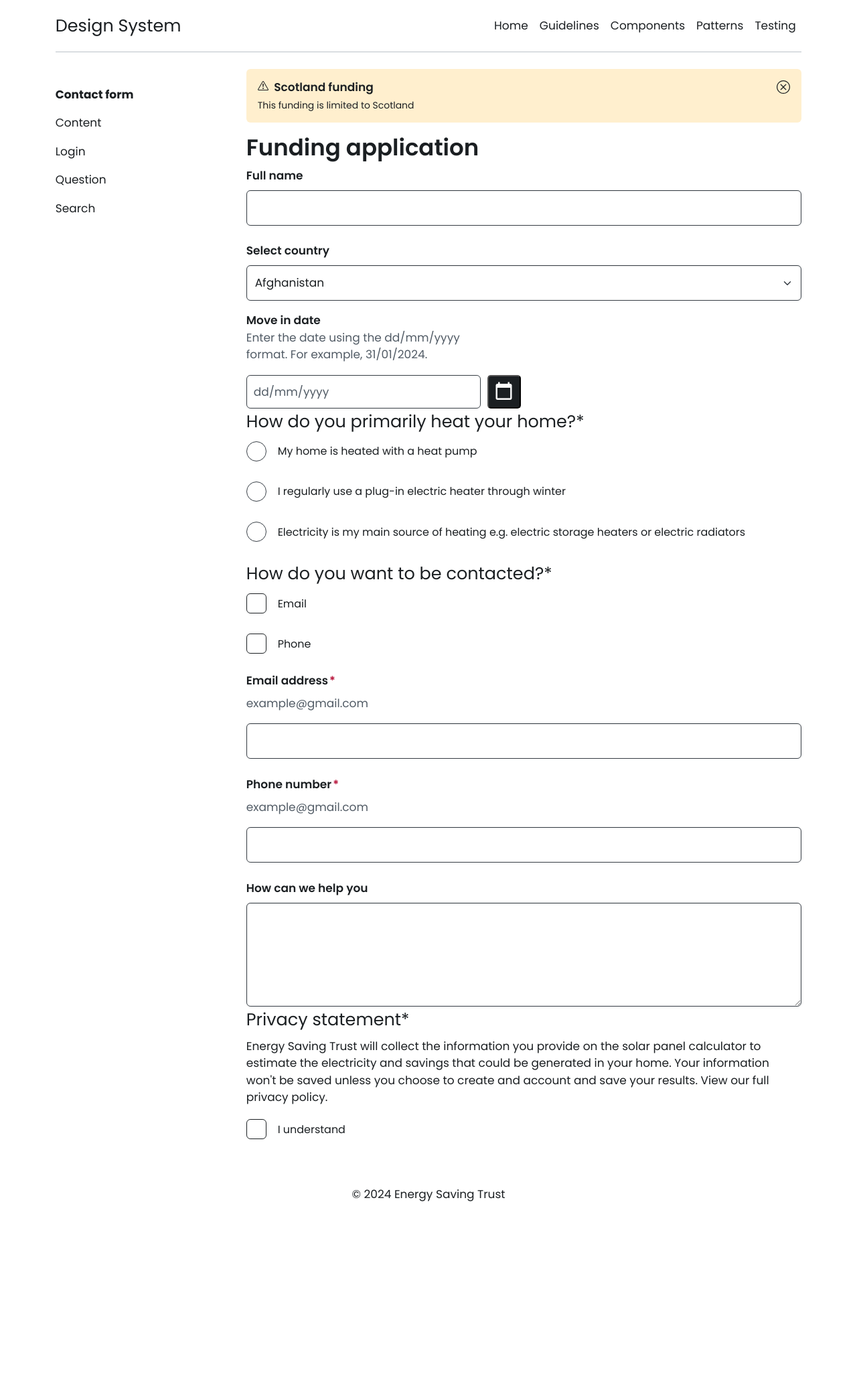
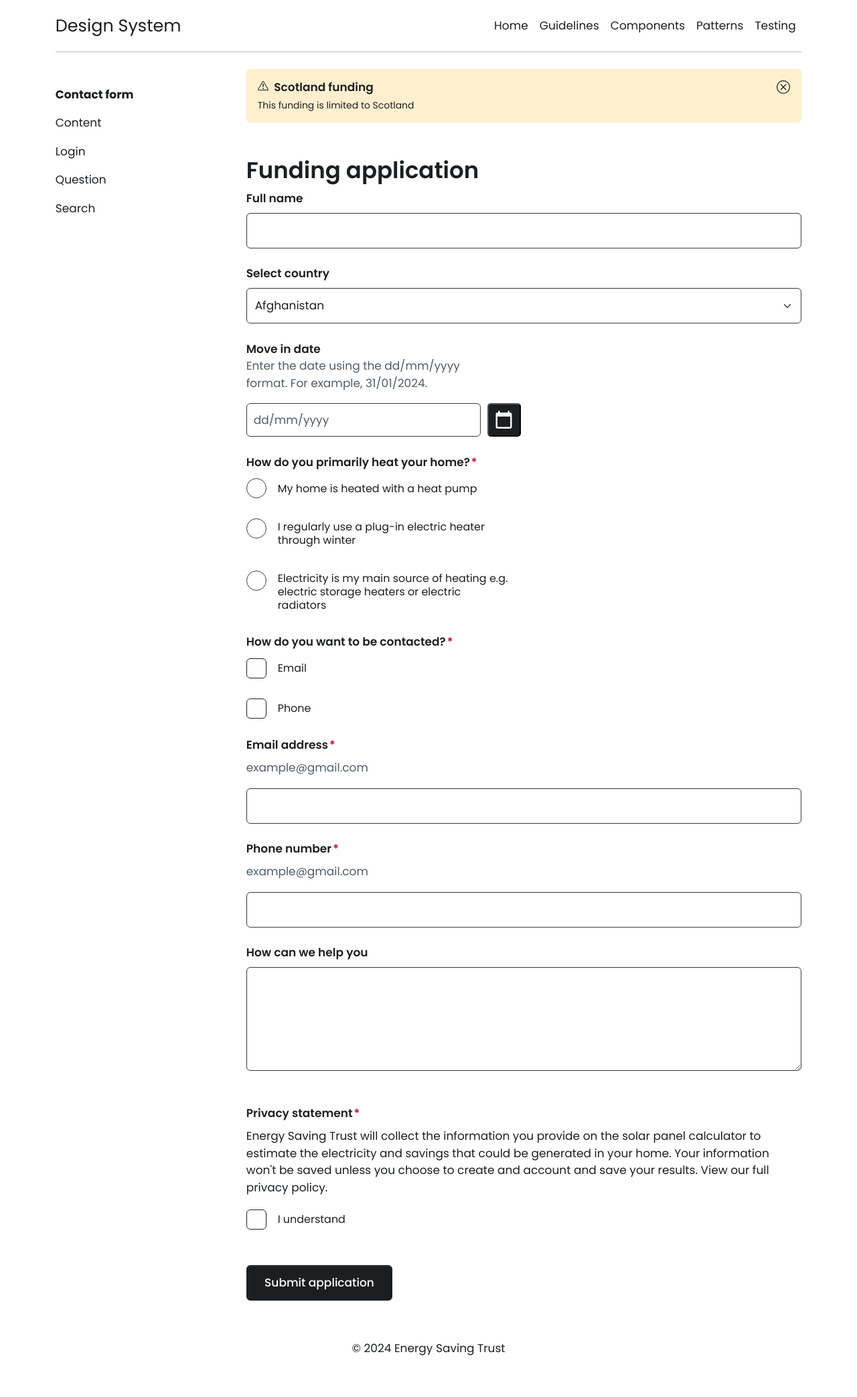
Before and after one commit to Energy-Saving-Trust/Design-System, a Jekyll site: the page built from testing/contact-form.md, in a window 1280 px wide. Shown: the whole page at 67% size. Built offline with Jekyll 4.4.1, drawn with Linux system fonts in a browser that asks for light colours; before the commit the page ends 1856 px from its top, so only the background shows below that.

```diff
--- a/_sass/est/forms/_form-check.scss
+++ b/_sass/est/forms/_form-check.scss
@@ -14,6 +14,10 @@
   .form-check-input {
     float: left;
     margin-left: $form-check-padding-start * -1;
+  }
+
+  label {
+    max-width: 350px;
   }
 }
 
--- /dev/null
+++ b/_sass/est/forms/_form-select.scss
@@ -0,0 +1,71 @@
+// Select
+//
+// Replaces the browser default select with a custom one, mostly pulled from
+// https://primer.github.io/.
+
+.form-select {
+  display: block;
+  width: 100%;
+  padding: $form-select-padding-y $form-select-indicator-padding $form-select-padding-y $form-select-padding-x;
+  -moz-padding-start: subtract($form-select-padding-x, 3px); // See https://github.com/twbs/bootstrap/issues/32636
+  font-family: $form-select-font-family;
+  @include font-size($form-select-font-size);
+  font-weight: $form-select-font-weight;
+  line-height: $form-select-line-height;
+  color: $form-select-color;
+  background-color: $form-select-bg;
+  background-image: escape-svg($form-select-indicator);
+  background-repeat: no-repeat;
+  background-position: $form-select-bg-position;
+  background-size: $form-select-bg-size;
+  border: $form-select-border-width solid $form-select-border-color;
+  @include border-radius($form-select-border-radius, 0);
+  @include box-shadow($form-select-box-shadow);
+  @include transition($form-select-transition);
+  appearance: none;
+
+  &:focus {
+    outline: 1px solid transparent;
+    box-shadow: 0 0 0 2px $focus-color-light, 0 0 0 4px $focus-color-dark;
+    @if $enable-shadows {
+      box-shadow: 0 0 0 2px $focus-color-light, 0 0 0 4px $focus-color-dark;
+    } @else {
+      // Avoid using mixin so we can pass custom focus shadow properly
+      box-shadow: 0 0 0 2px $focus-color-light, 0 0 0 4px $focus-color-dark;
+    }
+  }
+
+  &[multiple],
+  &[size]:not([size="1"]) {
+    padding-right: $form-select-padding-x;
+    background-image: none;
+  }
+
+  &:disabled {
+    color: $form-select-disabled-color;
+    background-color: $form-select-disabled-bg;
+    border-color: $form-select-disabled-border-color;
+  }
+
+  // Remove outline from select box in FF
+  &:-moz-focusring {
+    color: transparent;
+    text-shadow: 0 0 0 $form-select-color;
+  }
+}
+
+.form-select-sm {
+  padding-top: $form-select-padding-y-sm;
+  padding-bottom: $form-select-padding-y-sm;
+  padding-left: $form-select-padding-x-sm;
+  @include font-size($form-select-font-size-sm);
+  @include border-radius($form-select-border-radius-sm);
+}
+
+.form-select-lg {
+  padding-top: $form-select-padding-y-lg;
+  padding-bottom: $form-select-padding-y-lg;
+  padding-left: $form-select-padding-x-lg;
+  @include font-size($form-select-font-size-lg);
+  @include border-radius($form-select-border-radius-lg);
+}
--- a/_sass/est/forms/_labels.scss
+++ b/_sass/est/forms/_labels.scss
@@ -46,3 +46,14 @@
     margin-top: -2px;
   }
 }
+
+legend {
+  font-size: 1rem;
+  font-weight: 600;
+  span {
+    color: $deeprose;
+    font-weight: 600;
+    padding-left: 2px;
+    margin-top: -2px;
+  }
+}
--- a/_sass/site.scss
+++ b/_sass/site.scss
@@ -64,7 +64,7 @@
 @import "est/forms/form-check";
 @import "est/forms/form-control";
 @import "bootstrap/forms/form-range";
-@import "bootstrap/forms/form-select";
+@import "est/forms/form-select";
 @import "est/forms/form-text";
 @import "bootstrap/forms/input-group";
 @import "est/forms/labels";
--- a/testing/contact-form.md
+++ b/testing/contact-form.md
@@ -4,7 +4,7 @@ layout: content
 section: testing
 ---
 
-<div class="alert alert-warning alert-dismissible" role="alert">
+<div class="alert alert-warning alert-dismissible mb-5" role="alert">
   <h2 class="h6 alert-icon">
   <svg xmlns="http://www.w3.org/2000/svg" width="16" height="16" fill="currentColor" class="icon" viewBox="0 0 16 16"><path d="M7.938 2.016A.13.13 0 0 1 8.002 2a.13.13 0 0 1 .063.016.15.15 0 0 1 .054.057l6.857 11.667c.036.06.035.124.002.183a.2.2 0 0 1-.054.06.1.1 0 0 1-.066.017H1.146a.1.1 0 0 1-.066-.017.2.2 0 0 1-.054-.06.18.18 0 0 1 .002-.183L7.884 2.073a.15.15 0 0 1 .054-.057m1.044-.45a1.13 1.13 0 0 0-1.96 0L.165 13.233c-.457.778.091 1.767.98 1.767h13.713c.889 0 1.438-.99.98-1.767z"/><path d="M7.002 12a1 1 0 1 1 2 0 1 1 0 0 1-2 0M7.1 5.995a.905.905 0 1 1 1.8 0l-.35 3.507a.552.552 0 0 1-1.1 0z"/></svg>Scotland funding</h2>
   This funding is limited to Scotland
@@ -18,7 +18,7 @@ section: testing
   <input type="text" class="form-control" name="exampleFormControlInput1" id="exampleFormControlInput1">
 </div>
 
-<div>
+<div class="mb-4">
   <label for="exampleFormControlInput2" class="form-label">Select country</label>
   <select class="form-select" name="exampleFormControlInput2" id="exampleFormControlInput2">
     <option value="AF">Afghanistan</option>
@@ -270,7 +270,7 @@ section: testing
   </select>
 </div>
 
-  <div id="myDatepicker" class="datepicker">
+  <div id="myDatepicker" class="datepicker mb-4">
     <div class="date">
       <label for="id-textbox-1">Move in date</label>
       <p class="desc" id="id-description-1">Enter the date using the dd/mm/yyyy format. For example, 31/01/2024.</p>
@@ -422,12 +422,12 @@ section: testing
     <input type="phone" class="form-control" id="phone" name="phone" required>
   </div>
 
-  <div class="form-group">
+  <div class="form-group mb-5">
     <label for="exampleFormControlTextarea1" class="form-label">How can we help you</label>
     <textarea class="form-control" id="exampleFormControlTextarea1" name="exampleFormControlTextarea1" rows="5"></textarea>
   </div>
 
-  <fieldset>
+  <fieldset class="mb-4">
     <legend>Privacy statement<span>*</span></legend>
     <p>Energy Saving Trust will collect the information you provide on the solar panel calculator to estimate the electricity and savings that could be generated in your home. Your information won't be saved unless you choose to create and account and save your results. View our full privacy policy.</p>
     <div class="form-check">
@@ -440,3 +440,5 @@ section: testing
       </div>
     </div>
   </fieldset>
+
+  <a href="#" class="btn btn-primary">Submit application</a>
```
Also changed, not shown: testing/content.md (+15 -15 lines).
